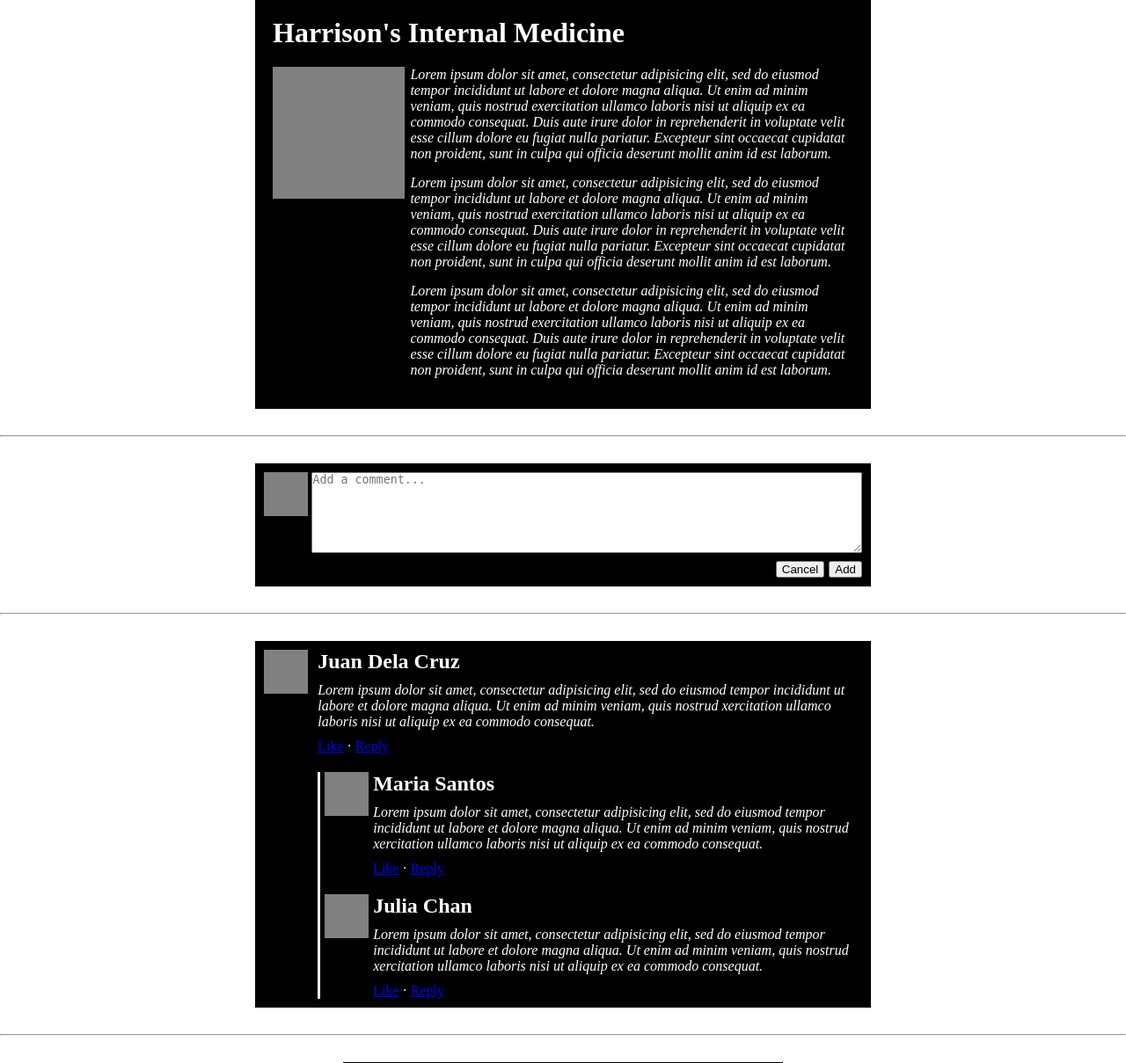
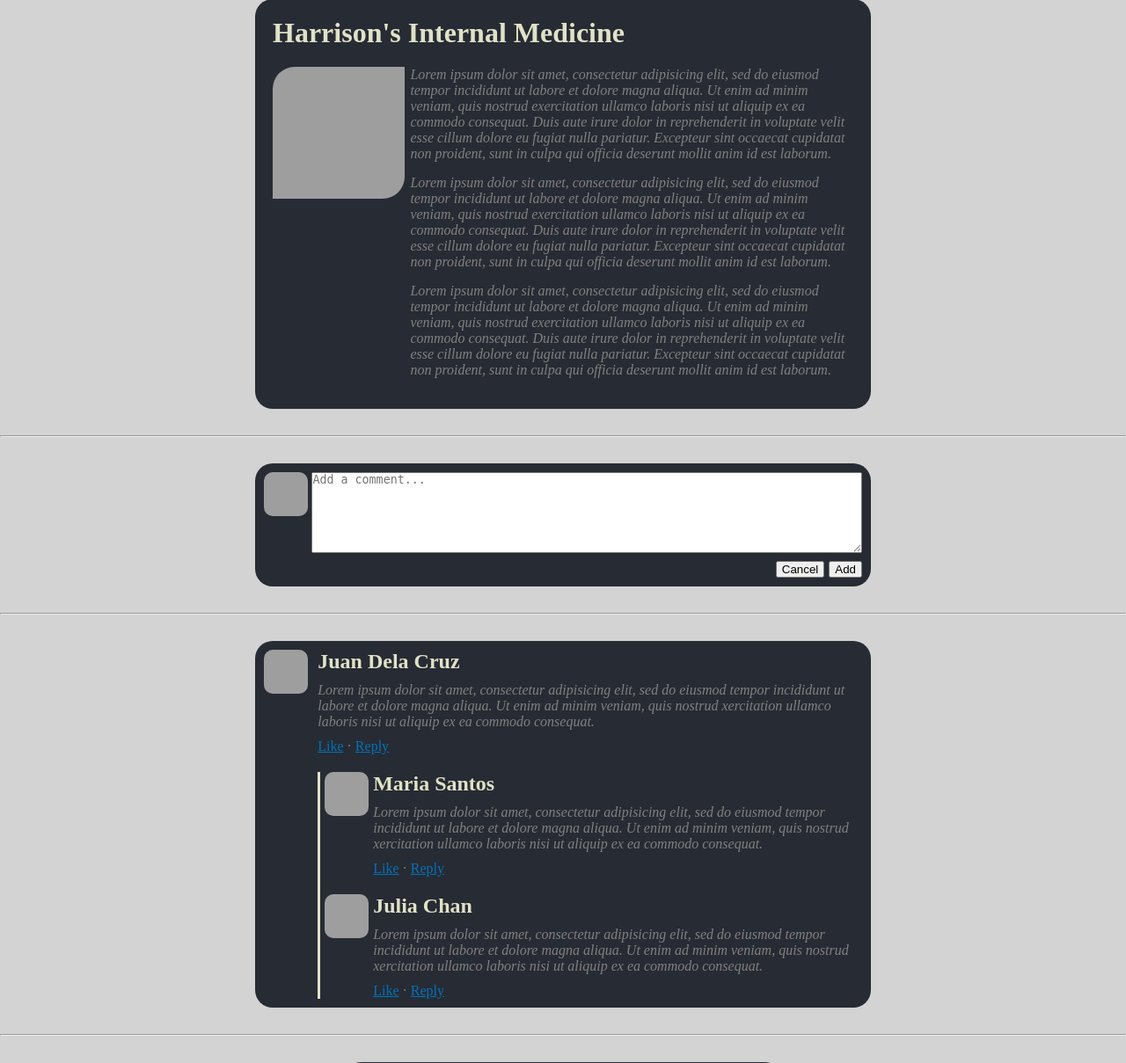
Before and after one commit to emmanuelleabendan/b3nc-abendan-emmanuelle, a PHP site: page / in a window 1280 px wide. Shown: the part 1627-2836 px from the top of the page at 88% size. Run offline with PHP 8.4, Linux system fonts and the light colour scheme; grey boxes are pictures that could not be loaded.

Commit message:
CSS Float and Clear Activity Finished

```diff
--- a/mod02-11/css/style.css
+++ b/mod02-11/css/style.css
@@ -4,130 +4,226 @@
 	box-sizing: border-box;
 }
 
-/*image1*/
-.black-container700 { /*used by image2, image3, image4, image5, image6 */
-	width: 700px;
-	margin: 30px auto;
-	background-color: #000;
-	padding: 10px;
+body {
+	background: lightgray;
 }
 
-.black-container700:after,
-.sub-reply:after, /*  used on image6 */
-.black-container700:after { /*  used on image7 */
+/*---FONTS---*/
+h1, h2, h4 {
+	color: #e0e2c7;
+}
+
+p {
+	color: grey;
+}
+
+a {
+	color: #0072BB;
+}
+
+/*---END FONTS---*/
+
+/*---FLOATING---*/
+.left {
+	float: left;
+}
+
+.right {
+	float: right;
+}
+/*---END FLOATING---*/
+
+/*---FLOAT CLEARING---*/
+.menuitems:after,/*used by image10*/
+.sub-reply:after,/*used by image6*/
+.black-box:after {
 	content: "";
 	display: block;
 	clear: both;
 }
+/*---END FLOAT CLEARING---*/
 
-.grey-boxes { /* used by image3, image4 */
+/*---MAIN CONTAINERS---*/
+.black-box {
+	margin: 30px auto;
+	background-color: #272b33;
+	padding: 10px;
+	border-radius: 20px;
+}
+
+.container500 { /*used by image7 and image8 */
+	width: 500px;
+}
+
+.container700 { /*used by image2, image3, image4, image5, image6, and image9 */
+	width: 700px;
+}
+
+.container1000 { /*used by image10*/
+	width: 1000px;
+}
+/*---END MAIN CONTAINERS---*/
+
+/*---DIVS(COLUMNS)---*/
+.side7 { /* used by image5 and image6 */
+	width: 7%;
+}
+
+.side20 { /*used by image4*/
+	width: 20%;
+}
+
+.side30 { /*used by image9*/
+	width: 30%;
+}
+
+.side40 { /*used by image7 and image10*/
+	width: 40%;
+}
+
+.side59 { /*used by image7*/
+	width: 59%;
+}
+
+.side60 { /*used by image10*/
+	width: 60%;
+}
+
+.side69 { /*used by image9*/
+	width: 69%;
+}
+
+.side77 { /*used by image4*/
+    width: 77%;
+    padding: 10px;
+}
+
+.side91 { /*used by image6*/
+	width: 91%;
+}
+
+.side92 { /*used by image6*/
+	width: 92%;
+}
+/*---END DIVS(COLUMNS)---*/
+
+/*---BOXES---*/
+.grey-boxes { /* used by image1, image3, image4 */
 	width: 150px;
 	height: 150px;
 	margin: 10px;
-	float: left;
-	background-color: grey;
+	background-image: url("https://lorempixel.com/150/150/");
+	border-radius: 25px 0;
 }
 
-/*image2*/
-.white-bordered {
+.white-bordered { /*used by image2 and image10*/
+	border: 1px solid #f0f799;
+	margin: 10px;
+	position: relative;
+	border-radius: 10px;
+}
+
+.bordered1 { /*used by image2*/
 	width: 170px;
 	padding: 10px 10px 50px;
-	border: 1px solid #fff;
-	float: left;
-	margin: 10px;
-	position: relative;
 }
 
-.grey-boxes2 {
+.bordered2 { /*used by image10*/
+	width: 150px;
+	padding: 5px;
+}
+
+.grey-box50 { /*used by image5*/
+	width: 50px;
+	height: 50px;
+	background-image: url("https://lorempixel.com/50/50/");
+	border-radius: 10px;
+}
+
+.grey-boxes2 { /*used by image2 and image9*/
 	width: 150px;
 	height: 150px;
-	background-color: grey;
+	background-image: url("https://lorempixel.com/150/150/");
+	border-radius: 10px 10px 0 0;
 }
 
-.white-bordered p {
-    color: #fff;
+.image9 .grey-boxes2 { /*used by image9*/
+	margin-right: 5px;
+	margin-bottom: 5px;
+	border-radius: 10px;
+}
+
+.grey-box-fluid { /*used by image7 and image8*/
+	width: 100%;
+	height: 100px;
+	background-image: url("https://lorempixel.com/500/100/");
+    border-radius: 0 0 10px 10px;
+}
+
+.image7 .grey-box-fluid {
+	border-radius: 20px 0 0 20px;
+}
+
+.image8 .grey-box-fluid {
+	border-radius: 0 20px 20px 0;
+}
+
+.large-grey-box { /*used by image10*/
+    height: 200px;
+	background-image: url("https://lorempixel.com/500/200/");
+}
+
+.grey-box-150x100 { /*used by image10*/
+    width: 150px;
+    height: 100px;
+    float: left;
+	background-image: url("https://lorempixel.com/150/100/");
+    margin-right: 5px;
+}
+/*---END BOXES---*/
+
+/*image2 specifics*/
+.bordered1 p {
     position: absolute;
     bottom: 17px;
     left: 52px;
 }
 
-/*image3*/
+/*image3 specifics*/
 .image3 h1 {
-	color: #fff;
 	margin: 10px;
 }
 
 .image3 p {
-    color: #fff;
     margin: 17px 10px;
 }
 
-/*image 4*/
+/*image 4 specifics*/
 .image4 h1 {
-	color: #fff;
 	margin: 10px;
 }
 
-.left-side {
-	width: 20%;
-	float: left;
-}
-
-.right-side {
-    width: 77%;
-    float: right;
-    padding: 10px;
-}
-
 .image4 p {
-    color: #fff;
     margin-bottom: 15px;
 }
 
-/*image 5*/
-.left-side2 { /* used by image6 */
-	width: 7%;
-	float: left;
-}
-
-.right-side2 {
-	width: 92%;
-	float: right;
-}
-
-.grey-box50 {
-	width: 50px;
-	height: 50px;
-	background-color: grey;
-}
-
+/*image 5 specifics*/
 textarea {
     width: 100%;
 }
 
-button	{
+.image5 button	{
 	padding: 0 5px;
-	float: right;
 	margin: 5px 0 0px 5px;
 }
 
-/*image 6*/
-.right-side3 {
-	width: 91%;
-	float: right;
-}
-
-.image6 h2 {
-	color: #fff;
-}
-
+/*image 6 specifics*/
 .image6 p {
-    color: #fff;
     margin-top: 10px;
 }
 
 .replies {
-	border-left: 3px solid #eee;
+	border-left: 3px solid #e0e2c7;
 	padding-left: 5px;
 }
 
--- a/mod02-11/index.html
+++ b/mod02-11/index.html
@@ -14,124 +14,160 @@
 <body>
 
 	<main class="wrapper">
-		<!-- code for image 1  -->
+		<!-- code for image1 -->
 		<div class="image1">
-			<div class="black-container700">
-				<div class="grey-boxes"></div>
-				<div class="grey-boxes"></div>
-				<div class="grey-boxes"></div>
-				<div class="grey-boxes"></div>
-				<div class="grey-boxes"></div>
-				<div class="grey-boxes"></div>
-				<div class="grey-boxes"></div>
-				<div class="grey-boxes"></div>
+			<div class="black-box container700">
+				<div class="grey-boxes left"></div>
+				<div class="grey-boxes left"></div>
+				<div class="grey-boxes left"></div>
+				<div class="grey-boxes left"></div>
+				<div class="grey-boxes left"></div>
+				<div class="grey-boxes left"></div>
+				<div class="grey-boxes left"></div>
+				<div class="grey-boxes left"></div>
 			</div>
 		</div> <!-- ./image1 -->
 
 			<hr>
 
-		<!-- code for image 2  -->
+		<!-- code for image2 -->
 		<div class="image2">
-			<div class="black-container700">
-				<div class="white-bordered">
+			<div class="black-box container700">
+				<div class="white-bordered bordered1 left">
 					<div class="grey-boxes2"></div>
-						<p>Caption 1</p>
+					<p>
+						Caption 1
+					</p>
 				</div>
-				<div class="white-bordered">
+				<div class="white-bordered bordered1 left">
 					<div class="grey-boxes2"></div>
-						<p>Caption 2</p>
+					<p>
+						Caption 2
+					</p>
 				</div>
-				<div class="white-bordered">
+				<div class="white-bordered bordered1 left">
 					<div class="grey-boxes2"></div>
-						<p>Caption 3</p>
+					<p>
+						Caption 3
+					</p>
 				</div>
-				<div class="white-bordered">
+				<div class="white-bordered bordered1 left">
 					<div class="grey-boxes2"></div>
-						<p>Caption 4</p>
+					<p>
+						Caption 4
+					</p>
 				</div>
-				<div class="white-bordered">
+				<div class="white-bordered bordered1 left">
 					<div class="grey-boxes2"></div>
-						<p>Caption 5</p>
+					<p>
+						Caption 5
+					</p>
 				</div>
-				<div class="white-bordered">
+				<div class="white-bordered bordered1 left">
 					<div class="grey-boxes2"></div>
-						<p>Caption 6</p>
+					<p>
+						Caption 6
+					</p>
 				</div>
-				<div class="white-bordered">
+				<div class="white-bordered bordered1 left">
 					<div class="grey-boxes2"></div>
-						<p>Caption 7</p>
+					<p>
+						Caption 7
+					</p>
 				</div>
-				<div class="white-bordered">
+				<div class="white-bordered bordered1 left">
 					<div class="grey-boxes2"></div>
-						<p>Caption 8</p>
+					<p>
+						Caption 8
+					</p>
 				</div>
 			</div>
 		</div> <!-- ./image2 -->
 
 		<hr>
 
-		<!-- code for image 3  -->
+		<!-- code for image3 -->
 		<div class="image3">
-			<div class="black-container700">
-				<h1>Basic Principles and Manifestations of Disease</h1>
-				<div class="grey-boxes"></div>
+			<div class="black-box container700">
+				<h1>
+					Basic Principles and Manifestations of Disease
+				</h1>
+				<div class="grey-boxes left"></div>
 				<div class="content">
-					<p>Lorem ipsum dolor sit amet, consectetur adipisicing elit, sed do eiusmod	tempor incididunt ut labore et dolore magna aliqua. Ut enim ad minim veniam, quis nostrud ercitation ullamco laboris nisi ut aliquip ex ea commodo consequat. Duis aute irure dolor in reprehenderit in voluptate velit esse cillum dolore eu fugiat nulla pariatur. Excepteur sint occaecat cupidatat non proident, sunt in culpa qui officia deserunt mollit anim id est laborum.</p>
-					<p>Lorem ipsum dolor sit amet, consectetur adipisicing elit, sed do eiusmod
+					<p>
+						Lorem ipsum dolor sit amet, consectetur adipisicing elit, sed do eiusmod	tempor incididunt ut labore et dolore magna aliqua. Ut enim ad minim veniam, quis nostrud ercitation ullamco laboris nisi ut aliquip ex ea commodo consequat. Duis aute irure dolor in reprehenderit in voluptate velit esse cillum dolore eu fugiat nulla pariatur. Excepteur sint occaecat cupidatat non proident, sunt in culpa qui officia deserunt mollit anim id est laborum.
+					</p>
+					<p>
+						Lorem ipsum dolor sit amet, consectetur adipisicing elit, sed do eiusmod
 						tempor incididunt ut labore et dolore magna aliqua. Ut enim ad minim veniam,
 						quis nostrud exercitation ullamco laboris nisi ut aliquip ex ea commodo
 						consequat. Duis aute irure dolor in reprehenderit in voluptate velit esse
 						cillum dolore eu fugiat nulla pariatur. Excepteur sint occaecat cupidatat non
-					proident, sunt in culpa qui officia deserunt mollit anim id est laborum.</p>
+						proident, sunt in culpa qui officia deserunt mollit anim id est laborum.
+					</p>
 				</div>
 			</div>
 		</div> <!-- ./image3 -->
 
 		<hr>
 
-		<!-- code for image 4  -->
+		<!-- code for image4 -->
 		<div class="image4">
-			<div class="black-container700">
-				<h1>Harrison's Internal Medicine</h1>
-				<div class="left-side">
+			<div class="black-box container700">
+				<h1>
+					Harrison's Internal Medicine
+				</h1>
+				<div class="side20 left">
 					<div class="grey-boxes"></div>
 				</div>
-				<div class="right-side">
-					<p><em>Lorem ipsum dolor sit amet, consectetur adipisicing elit, sed do eiusmod
+				<div class="side77 right">
+					<p>
+						<em>
+							Lorem ipsum dolor sit amet, consectetur adipisicing elit, sed do eiusmod
 							tempor incididunt ut labore et dolore magna aliqua. Ut enim ad minim veniam,
 							quis nostrud exercitation ullamco laboris nisi ut aliquip ex ea commodo
 							consequat. Duis aute irure dolor in reprehenderit in voluptate velit esse
 							cillum dolore eu fugiat nulla pariatur. Excepteur sint occaecat cupidatat non
-					proident, sunt in culpa qui officia deserunt mollit anim id est laborum.</em></p>
-					<p><em>Lorem ipsum dolor sit amet, consectetur adipisicing elit, sed do eiusmod
+							proident, sunt in culpa qui officia deserunt mollit anim id est laborum.
+						</em>
+					</p>
+					<p>
+						<em>
+							Lorem ipsum dolor sit amet, consectetur adipisicing elit, sed do eiusmod
 							tempor incididunt ut labore et dolore magna aliqua. Ut enim ad minim veniam,
 							quis nostrud exercitation ullamco laboris nisi ut aliquip ex ea commodo
 							consequat. Duis aute irure dolor in reprehenderit in voluptate velit esse
 							cillum dolore eu fugiat nulla pariatur. Excepteur sint occaecat cupidatat non
-					proident, sunt in culpa qui officia deserunt mollit anim id est laborum.</em></p>
-					<p><em>Lorem ipsum dolor sit amet, consectetur adipisicing elit, sed do eiusmod
+							proident, sunt in culpa qui officia deserunt mollit anim id est laborum.
+						</em>
+					</p>
+					<p>
+						<em>
+							Lorem ipsum dolor sit amet, consectetur adipisicing elit, sed do eiusmod
 							tempor incididunt ut labore et dolore magna aliqua. Ut enim ad minim veniam,
 							quis nostrud exercitation ullamco laboris nisi ut aliquip ex ea commodo
 							consequat. Duis aute irure dolor in reprehenderit in voluptate velit esse
 							cillum dolore eu fugiat nulla pariatur. Excepteur sint occaecat cupidatat non
-					proident, sunt in culpa qui officia deserunt mollit anim id est laborum.</em></p>
+							proident, sunt in culpa qui officia deserunt mollit anim id est laborum.
+						</em>
+					</p>
 				</div>
 			</div>
 		</div> <!-- ./image4 -->
 
 		<hr>
 
-		<!-- code for image 5  -->
+		<!-- code for image5 -->
 		<div class="image5">
-			<div class="black-container700">
-				<div class="left-side2">
+			<div class="black-box container700">
+				<div class="side7 left">
 					<div class="grey-box50"></div>
 				</div>
-				<div class="right-side2">
+				<div class="side92 right">
 					<form action="" method="">
 						<textarea name="comment" placeholder="Add a comment..." rows="6"></textarea>
-						<button name="add" type="button">Add</button>
-						<button name="cancel" type="button">Cancel</button>
+						<button name="add" type="button" class="right">Add</button>
+						<button name="cancel" type="button" class="right">Cancel</button>
 
 					</form>
 				</div>
@@ -140,67 +176,254 @@
 
 		<hr>
 
-		<!-- code for image 6  -->
+		<!-- code for image6 -->
 		<div class="image6">
-			<div class="black-container700">
-				<div class="left-side2">
+			<div class="black-box container700">
+				<div class="side7 left">
 					<div class="grey-box50"></div>
 				</div>
-				<div class="right-side3">
-					<h2>Juan Dela Cruz</h2>
-					<p><em>Lorem ipsum dolor sit amet, consectetur adipisicing elit, sed do eiusmod tempor incididunt ut labore et dolore magna aliqua. Ut enim ad minim veniam, quis nostrud xercitation ullamco laboris nisi ut aliquip ex ea commodo
-					consequat.</em></p>
+				<div class="side91 right">
+					<h2>
+						Juan Dela Cruz
+					</h2>
+					<p>
+						<em>
+							Lorem ipsum dolor sit amet, consectetur adipisicing elit, sed do eiusmod tempor incididunt ut labore et dolore magna aliqua. Ut enim ad minim veniam, quis nostrud xercitation ullamco laboris nisi ut aliquip ex ea commodo
+							consequat.
+						</em>
+					</p>
 					<p>
 						<a href="#">Like</a> &middot; <a href="#">Reply</a>
 					</p>
 
 					<div class="replies">
 						<div class="sub-reply">
-							<div class="left-side2">
+							<div class="side7 left">
 								<div class="grey-box50"></div>
 							</div>
-								<div class="right-side3">
-									<h2>Maria Santos</h2>
-									<p><em>Lorem ipsum dolor sit amet, consectetur adipisicing elit, sed do eiusmod tempor incididunt ut labore et dolore magna aliqua. Ut enim ad minim veniam, quis nostrud xercitation ullamco laboris nisi ut aliquip ex ea commodo
-									consequat.</em></p>
+								<div class="side91 right">
+									<h2>
+										Maria Santos
+									</h2>
+									<p>
+										<em>
+											Lorem ipsum dolor sit amet, consectetur adipisicing elit, sed do eiusmod tempor incididunt ut labore et dolore magna aliqua. Ut enim ad minim veniam, quis nostrud xercitation ullamco laboris nisi ut aliquip ex ea commodo consequat.
+										</em>
+									</p>
 									<p>
 										<a href="#">Like</a> &middot; <a href="#">Reply</a>
 									</p>
 								</div>
 						</div>
 						<div class="sub-reply">
-							<div class="left-side2">
+							<div class="side7 left">
 								<div class="grey-box50"></div>
 							</div>
-							<div class="right-side3">
-								<h2>Julia Chan</h2>
-								<p><em>Lorem ipsum dolor sit amet, consectetur adipisicing elit, sed do eiusmod tempor incididunt ut labore et dolore magna aliqua. Ut enim ad minim veniam, quis nostrud xercitation ullamco laboris nisi ut aliquip ex ea commodo
-								consequat.</em></p>
+							<div class="side91 right">
+								<h2>
+									Julia Chan
+								</h2>
+								<p>
+									<em>
+										Lorem ipsum dolor sit amet, consectetur adipisicing elit, sed do eiusmod tempor incididunt ut labore et dolore magna aliqua. Ut enim ad minim veniam, quis nostrud xercitation ullamco laboris nisi ut aliquip ex ea commodo consequat.
+									</em>
+								</p>
 								<p>
 									<a href="#">Like</a> &middot; <a href="#">Reply</a>
 								</p>
 							</div>
 						</div>
 					</div> <!-- ./replies -->
+
 				</div>
 			</div>
 		</div> <!-- ./image6 -->
 
 		<hr>
 
+		<!-- code for image7 -->
 		<div class="image7">
-			<div class="black-container500">
+			<div class="black-box container500">
+				<div class="side40 left">
+					<div class="grey-box-fluid">
 
 					</div>
 				</div>
+				<div class="side59 right">
+					<h4>
+						DIY Inexpensive Gifts for Valentines
+					</h4>
+					<p>
+						Astor000
+					</p>
+					<p>
+						3,600,531 views
+					</p>
+				</div>
+			</div>
+		</div><!-- ./image7 -->
 
+		<hr>
 
+		<!-- code for image8 -->
+		<div class="image8">
+			<div class="black-box container500">
+				<div class="side59 left">
+					<h4>
+						51 Smart Ideas for Small Apartment
+					</h4>
+					<p>
+						Lee Heather
+					</p>
+					<p>
+						3,600 views
+					</p>
+				</div>
+				<div class="side40 right">
+					<div class="grey-box-fluid">
 
+					</div>
+				</div>
+			</div>
+		</div><!-- ./image8 -->
 
+		<hr>
 
+		<!-- code for image 9 -->
+		<div class="image9">
+			<div class="black-box container700">
+				<div class="side30 left">
+					<h1>
+						Apple iPhone
+					</h1>
+					<p>
+						Lorem ipsum dolor sit amet, consectetur adipisicing elit, sed do eiusmod	tempor incididunt ut labore et dolore magna aliqua.
+					</p>
+					<button name="read-more" type="button">Read more</button>
+
+				</div>
+				<div class="side69 right">
+					<div class="grey-boxes2 left"></div>
+					<div class="grey-boxes2 left"></div>
+					<div class="grey-boxes2 left"></div>
+					<div class="grey-boxes2 left"></div>
+					<div class="grey-boxes2 left"></div>
+					<div class="grey-boxes2 left"></div>
+				</div>
+			</div>
+		</div><!-- ./image9 -->
+
+		<hr>
+
+		<!-- code for image10 -->
+		<div class="image10">
+			<div class="black-box container1000">
+				<div class="side60 left">
+					<div class="white-bordered bordered2 left">
+						<p>
+							Caption1
+						</p>
+						<div class="grey-box-fluid"></div>
+					</div>
+					<div class="white-bordered bordered2 left">
+						<p>
+							Caption1
+						</p>
+						<div class="grey-box-fluid"></div>
+					</div>
+					<div class="white-bordered bordered2 left">
+						<p>
+							Caption1
+						</p>
+						<div class="grey-box-fluid"></div>
+					</div>
+					<div class="white-bordered bordered2 left">
+						<p>
+							Caption1
+						</p>
+						<div class="grey-box-fluid"></div>
+					</div>
+					<div class="white-bordered bordered2 left">
+						<p>
+							Caption1
+						</p>
+						<div class="grey-box-fluid"></div>
+					</div>
+					<div class="white-bordered bordered2 left">
+						<p>
+							Caption1
+						</p>
+						<div class="grey-box-fluid"></div>
+					</div>
+					<div class="white-bordered bordered2 left">
+						<p>
+							Caption1
+						</p>
+						<div class="grey-box-fluid"></div>
+					</div>
+					<div class="white-bordered bordered2 left">
+						<p>
+							Caption1
+						</p>
+						<div class="grey-box-fluid"></div>
+					</div>
+
+				</div>
+				<div class="side40 right">
+					<div class="large-grey-box">
+
+					</div>
+					<div class="menuitems">
+						<ul>
+							<li>menu1</li>
+							<li>menu2</li>
+							<li>menu3</li>
+							<li>menu4</li>
+						</ul>
+					</div>
+					<div class="contents">
+						<div class="grey-box-150x100">
+
+						</div>
+						<h1>
+							Beautiful Baguio
+						</h1>
+						<p>
+							<em>
+								Lorem ipsum dolor sit amet, consectetur adipisicing elit, sed do eiusmod
+								tempor incididunt ut labore et dolore magna aliqua. Ut enim ad minim veniam,
+								quis nostrud exercitation ullamco laboris nisi ut aliquip ex ea commodo
+								consequat. Duis aute irure dolor in reprehenderit in voluptate velit esse
+								cillum dolore eu fugiat nulla pariatur. Excepteur sint occaecat cupidatat non
+								proident, sunt in culpa qui officia deserunt mollit anim id est laborum.
+							</em>
+						</p>
+						<p>
+							<em>
+								Lorem ipsum dolor sit amet, consectetur adipisicing elit, sed do eiusmod
+								tempor incididunt ut labore et dolore magna aliqua. Ut enim ad minim veniam,
+								quis nostrud exercitation ullamco laboris nisi ut aliquip ex ea commodo
+								consequat. Duis aute irure dolor in reprehenderit in voluptate velit esse
+								cillum dolore eu fugiat nulla pariatur. Excepteur sint occaecat cupidatat non
+								proident, sunt in culpa qui officia deserunt mollit anim id est laborum.
+							</em>
+						</p>
+						<p>
+							<em>
+								Lorem ipsum dolor sit amet, consectetur adipisicing elit, sed do eiusmod
+								tempor incididunt ut labore et dolore magna aliqua. Ut enim ad minim veniam,
+								quis nostrud exercitation ullamco laboris nisi ut aliquip ex ea commodo
+								consequat. Duis aute irure dolor in reprehenderit in voluptate velit esse
+								cillum dolore eu fugiat nulla pariatur. Excepteur sint occaecat cupidatat non
+								proident, sunt in culpa qui officia deserunt mollit anim id est laborum.
+							</em>
+						</p>
+					</div>
+				</div>
+			</div>
+		</div><!-- ./image10 -->
 
 	</main>
 
-
 </body>
 </html>
```
Also changed, not shown: other parts of mod02-11/css/style.css (+29 -12 lines). Lines whose indentation alone changed are shown as unchanged.
